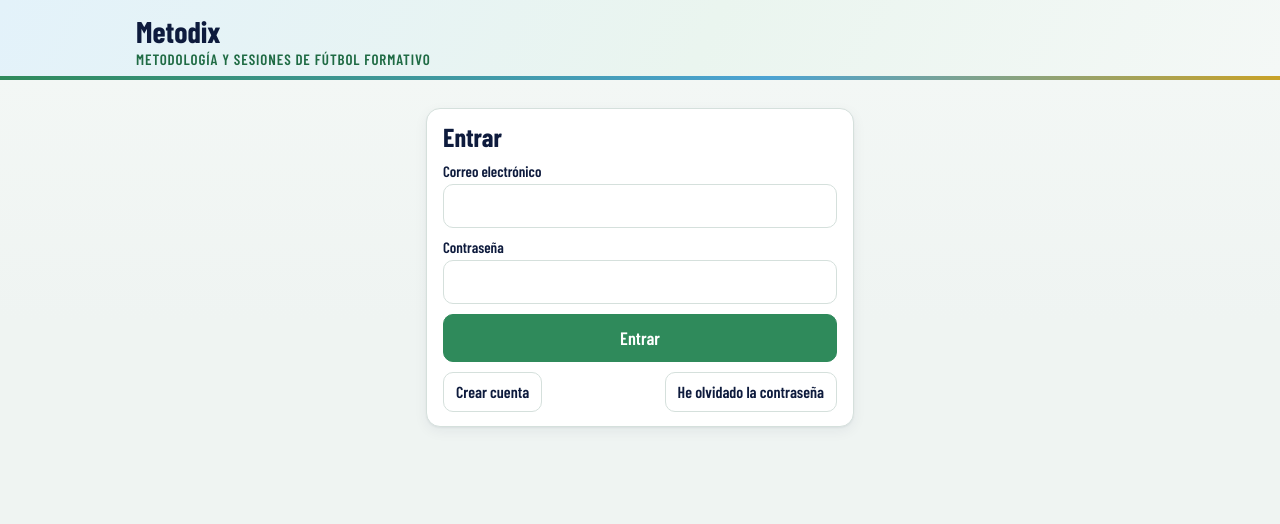
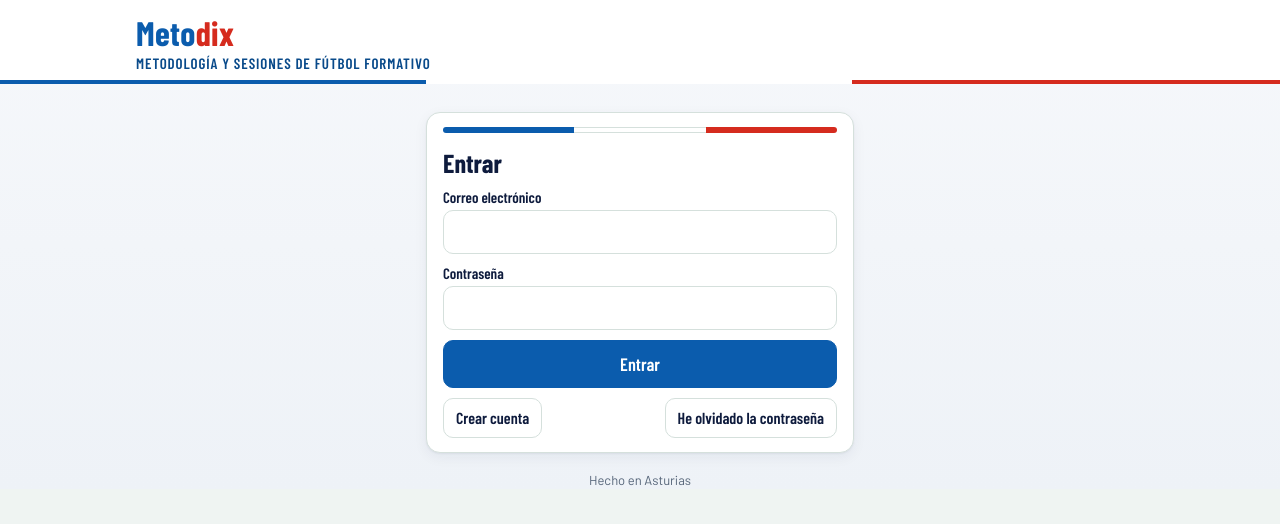
Before and after one commit to carlsan4444-alt/Metodix, a plain HTML site: page index.html in a window 1280 px wide. Drawn offline with nearby package versions, Linux system fonts and the light colour scheme.

Commit message:
Colores: Metodix en azul Asturias, blanco y rojo Gijón; cada club con los suyos
- Pantalla de acceso con la marca general (azul, blanco y rojo)
- Al entrar, la web toma los colores del club (Cimadevilla: azul marino y dorado)
- Colores guardados por club en Supabase

Co-Authored-By: Claude Opus 5.5 <noreply@anthropic.com>
Claude-Session: https://claude.ai/code/session_01X4ZYiwkrQiWjF43U1FGgJs

```diff
--- a/index.html
+++ b/index.html
@@ -205,6 +205,22 @@ th{background:linear-gradient(180deg,var(--sky-soft),#EAF4F8)}
 .grp{background:var(--sky-soft)}
 .toast{border-color:var(--green)}
 .asb small{color:var(--green)}
+
+/* ===== Temas: Metodix (general) y colores de cada club ===== */
+:root{ --stripe:linear-gradient(90deg,var(--green) 0%,var(--sky) 60%,var(--gold) 100%); --on-green:#fff; }
+.band::after,.subbar::after{background:var(--stripe)}
+.btn{color:var(--on-green)}
+.chip[aria-pressed="true"]{color:var(--on-green)}
+.vbtn[aria-pressed="true"]{color:var(--on-green)}
+.band h1 small{color:var(--green-deep)}
+body.brand{background:linear-gradient(180deg,#F6F8FB 0%,#EEF2F7 100%)}
+body.brand .band{background:#fff}
+body.brand .band h1{font-size:34px;letter-spacing:.01em}
+body.brand .band h1 .mx-a{color:var(--green)} body.brand .band h1 .mx-b{color:var(--sky)}
+body.brand .banner{background:#F3F6FB;border-left-color:var(--sky)}
+.brand-foot{margin:18px 0 0;text-align:center;font-size:13px;color:var(--muted)}
+.brand-flag{display:flex;height:6px;border-radius:3px;overflow:hidden;margin:0 0 16px}
+.brand-flag i{flex:1}
 </style>
 </head>
 <body>
@@ -1180,9 +1196,29 @@ var sbDownloads = {
 };
 
 /* ---------- Pantalla de acceso ---------- */
+
+/* Colores: tema general de Metodix (azul Asturias, rojo Gijón y blanco) y tema de cada club */
+function mezcla(hex, con, t){ var a = parseInt(hex.slice(1), 16), b = parseInt(con.slice(1), 16);
+  var r = Math.round(((a>>16)&255)*(1-t) + ((b>>16)&255)*t), g = Math.round(((a>>8)&255)*(1-t) + ((b>>8)&255)*t), bl = Math.round((a&255)*(1-t) + (b&255)*t);
+  return '#' + ((1<<24) + (r<<16) + (g<<8) + bl).toString(16).slice(1); }
+function oscuro(hex){ var n = parseInt(hex.slice(1), 16); return (0.299*((n>>16)&255) + 0.587*((n>>8)&255) + 0.114*(n&255)) < 150; }
+function aplicaTema(c1, c2, stripe){
+  var r = document.documentElement.style;
+  r.setProperty('--green', c1); r.setProperty('--green-deep', mezcla(c1, '#000000', .2)); r.setProperty('--green-soft', mezcla(c1, '#ffffff', .88));
+  r.setProperty('--sky', c2); r.setProperty('--sky-deep', mezcla(c2, '#000000', .25)); r.setProperty('--sky-soft', mezcla(c2, '#ffffff', .86));
+  r.setProperty('--ok', c1); r.setProperty('--ok-soft', mezcla(c1, '#ffffff', .88));
+  r.setProperty('--on-green', oscuro(c1) ? '#fff' : '#0E1B3D');
+  r.setProperty('--stripe', stripe || ('linear-gradient(90deg,' + c1 + ' 0%,' + c1 + ' 55%,' + c2 + ' 55%,' + c2 + ' 100%)'));
+  r.setProperty('--metal', 'linear-gradient(115deg,' + mezcla(c1, '#ffffff', .9) + ' 0%,' + mezcla(c2, '#ffffff', .9) + ' 60%,#F7F9F8 100%)');
+}
+var AZUL_AST = '#0B5CAD', ROJO_GIJ = '#D52B1E';
+function temaMetodix(){ document.body.classList.add('brand');
+  aplicaTema(AZUL_AST, ROJO_GIJ, 'linear-gradient(90deg,' + AZUL_AST + ' 0 33.3%,#ffffff 33.3% 66.6%,' + ROJO_GIJ + ' 66.6% 100%)'); }
+function temaClub(c1, c2){ document.body.classList.remove('brand'); aplicaTema(c1 || '#0E1B3D', c2 || '#C9A227'); }
+
 function vLogin(modo, msg){
-  var h = '<header class="band"><div class="inner"><h1>Metodix<small>Metodología y sesiones de fútbol formativo</small></h1></div></header>' +
-    '<main class="inner" style="max-width:460px"><div class="card" style="margin-top:28px"><form id="acceso" class="edit" data-modo="'+modo+'">';
+  var h = '<header class="band"><div class="inner"><h1><span class="mx-a">Meto</span><span class="mx-b">dix</span><small>Metodología y sesiones de fútbol formativo</small></h1></div></header>' +
+    '<main class="inner" style="max-width:460px"><div class="card" style="margin-top:28px"><div class="brand-flag" aria-hidden="true"><i style="background:'+AZUL_AST+'"></i><i style="background:#fff;border-top:1px solid var(--line);border-bottom:1px solid var(--line)"></i><i style="background:'+ROJO_GIJ+'"></i></div><form id="acceso" class="edit" data-modo="'+modo+'">';
   if(modo === 'entrar'){
     h += '<h2 style="font:700 26px/1.1 var(--display)">Entrar</h2>' +
       '<div class="field"><label for="ac-email">Correo electrónico</label><input id="ac-email" type="email" autocomplete="email" required></div>' +
@@ -1217,9 +1253,9 @@ function vLogin(modo, msg){
       '<button class="btn" type="submit">Guardar</button>';
   }
   if(msg) h += '<p class="banner" role="status">' + esc(msg) + '</p>';
-  return h + '</form></div></main>';
-}
-function acceso(modo, msg){ S.ready = true; S.acceso = modo; S.accesoMsg = msg || ''; app.innerHTML = vLogin(modo, msg); }
+  return h + '</form></div><p class="brand-foot">Hecho en Asturias</p></main>';
+}
+function acceso(modo, msg){ temaMetodix(); S.ready = true; S.acceso = modo; S.accesoMsg = msg || ''; app.innerHTML = vLogin(modo, msg); }
 
 document.addEventListener('click', function(e){
   var b = e.target.closest('[data-acc]'); if(!b || !SB) return;
@@ -1290,12 +1326,14 @@ async function sbInit(){
   }
   if(!CUENTA){ acceso('club'); return null; }
   S.clubName = CUENTA.club;
+  temaClub(CUENTA.color1, CUENTA.color2);
   return {db: sbDb(SB, CUENTA.club_id), dl: sbDownloads, u: sbUser(SB, uid)};
 }
 
 async function init(){
   var db = null, u = null;
   if(window.claude && typeof window.claude.use === 'function'){
+    temaClub('#0E1B3D', '#C9A227');
     try{
       var r = await Promise.all([window.claude.use('db'), window.claude.use('downloads'), window.claude.use('user')]);
       db = r[0]; S.dl = r[1]; u = r[2]; S.user = u;
```
Also changed, not shown: 1 other file.
